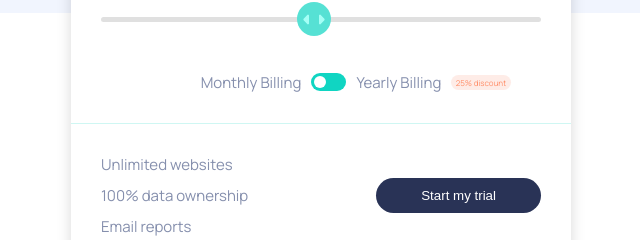
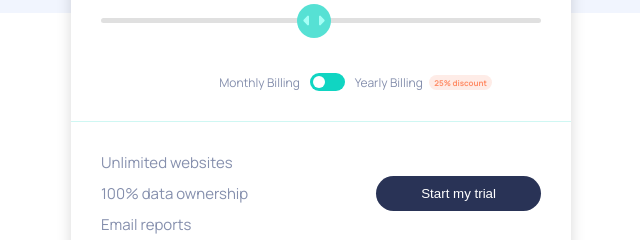
Before and after one commit to romrauq/interactive-pricing-component, a plain HTML site: page index.html in a window 1280 px wide. Shown: the part 346-586 px from the top of the page, 319-959 px from the left. Drawn offline with Linux system fonts and the light colour scheme.

Commit message:
Styled toggle element(s)

```diff
--- a/resources/css/styles.css
+++ b/resources/css/styles.css
@@ -130,6 +130,7 @@ body {
 	gap: 10px;
 }
 .toggle-text {
+	font-size: 12px;
 }
 .toggle-button {
 	display: flex;
@@ -150,10 +151,11 @@ body {
 }
 .discount-text {
 	font-size: 8px;
+	font-weight: bold;
 	align-self: center;
 	position: absolute;
 	padding: 2px 5px;
-	margin: 0 0 0 250px;
+	margin: 0 0 0 210px;
 	color: var(--Light-Red);
 	background-color: var(--Light-Grayish-Red);
 	border-radius: 20px;
```
